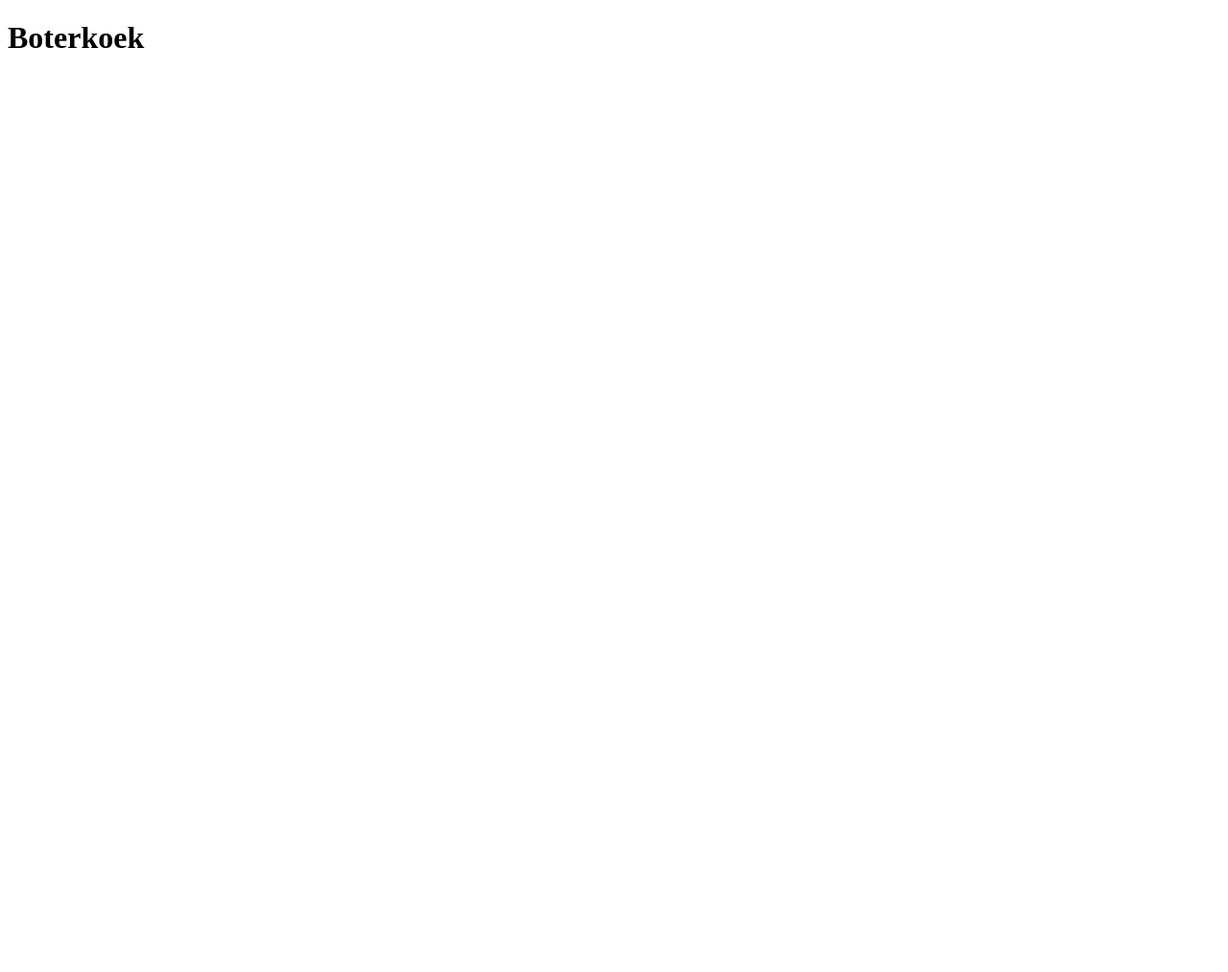
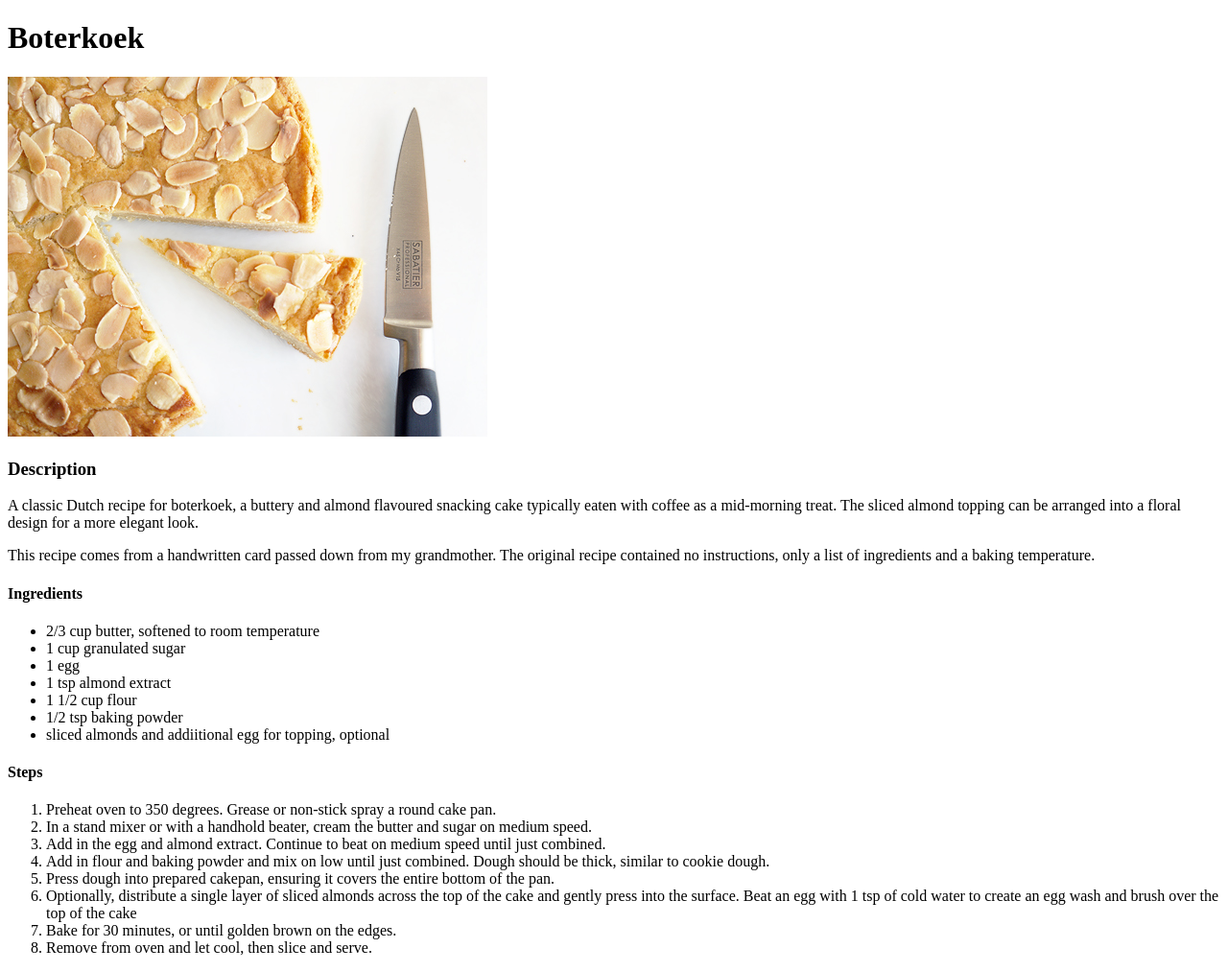
Before and after one commit to EmblyG/odin-recipes, a plain HTML site: page recipes/boterkoek.html in a window 1280 px wide. Shown: the whole page at 96% size. Before the commit the page ends 800 px from the top, so only its background shows below. Drawn offline with Linux system fonts and the light colour scheme.

Commit message:
Entered recipie for Boterkoek page

```diff
--- a/recipes/boterkoek.html
+++ b/recipes/boterkoek.html
@@ -4,9 +4,39 @@
     <meta charset="UTF-8">
     <meta http-equiv="X-UA-Compatible" content="IE=edge">
     <meta name="viewport" content="width=device-width, initial-scale=1.0">
-    <title>Document</title>
+    <title>Boeterkoek Recipe</title>
 </head>
 <body>
     <h1>Boterkoek</h1>
+    <img src="../img/boterkoek3.jpg" alt="A large flat cake covered in almonds with a slice removed">
+    <h3>Description</h3>
+    <p>A classic Dutch recipe for boterkoek, a buttery and almond flavoured snacking
+         cake typically eaten with coffee as a mid-morning treat. The sliced
+         almond topping can be arranged into a floral design for a more elegant look. </p>
+    <p>This recipe comes from a handwritten card passed down from my grandmother.
+        The original recipe contained no instructions, only a list of ingredients and
+        a baking temperature. </p>
+    <h4>Ingredients</h4>
+    <ul>
+        <li>2/3 cup butter, softened to room temperature</li>
+        <li>1 cup granulated sugar</li>
+        <li>1 egg</li>
+        <li>1 tsp almond extract</li>
+        <li>1 1/2 cup flour</li>
+        <li>1/2 tsp baking powder</li>
+        <li>sliced almonds and addiitional egg for topping, optional</li>
+    </ul>
+    <h4>Steps</h4>
+    <ol>
+        <li>Preheat oven to 350 degrees. Grease or non-stick spray a round cake pan. </li>
+        <li>In a stand mixer or with a handhold beater, cream the butter and sugar on medium speed.</li>
+        <li>Add in the egg and almond extract. Continue to beat on medium speed until just combined. </li>
+        <li>Add in flour and baking powder and mix on low until just combined. Dough should be thick, similar to cookie dough. </li>
+        <li>Press dough into prepared cakepan, ensuring it covers the entire bottom of the pan.</li>
+        <li>Optionally, distribute a single layer of sliced almonds across the top of the cake and gently press into the surface.
+             Beat an egg with 1 tsp of cold water to create an egg wash and brush over the top of the cake</li>
+        <li>Bake for 30 minutes, or until golden brown on the edges.</li>
+        <li>Remove from oven and let cool, then slice and serve.</li>
+    </ol>
 </body>
 </html>
```
Also changed, not shown: img/boterkoek3.jpg (added).
